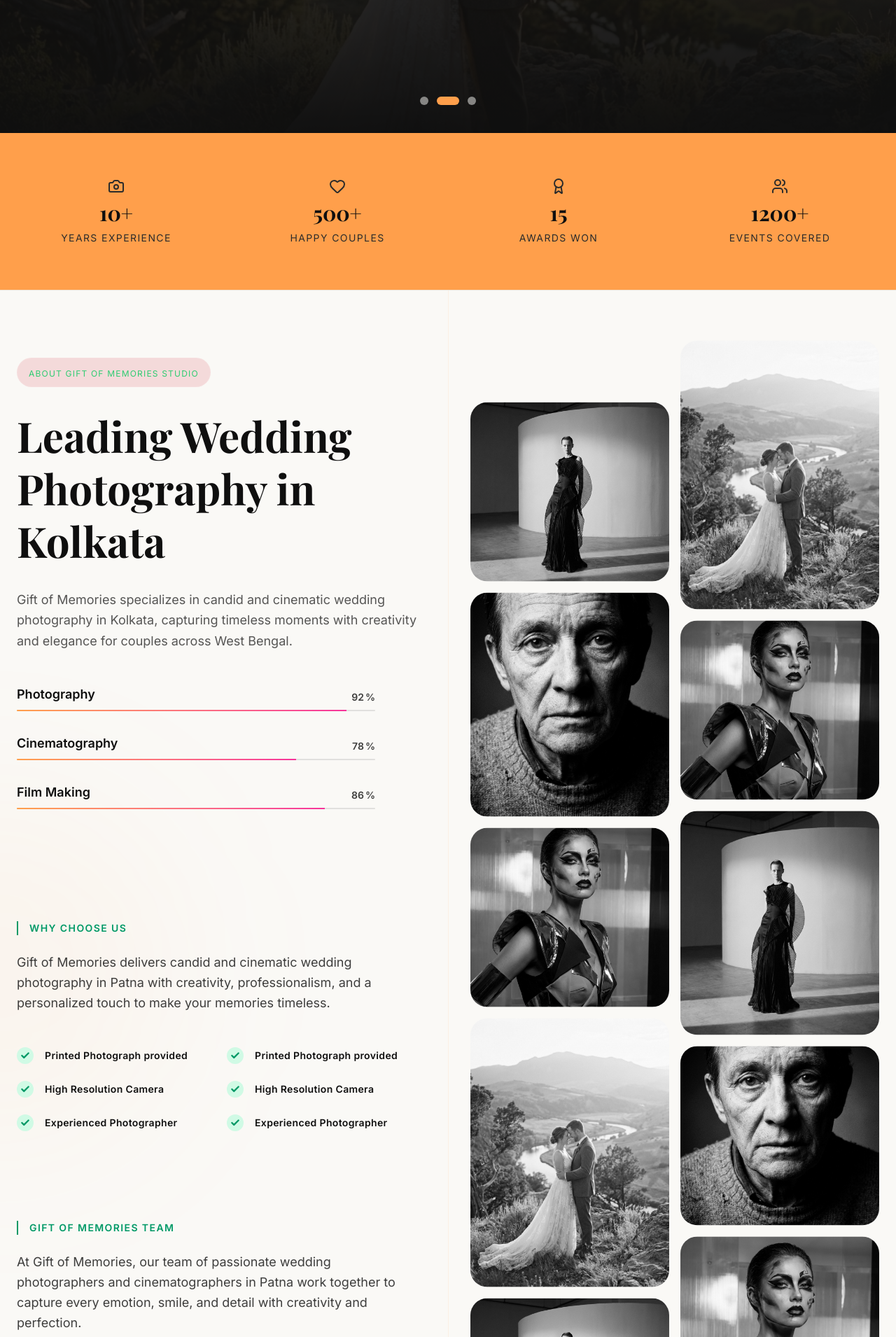
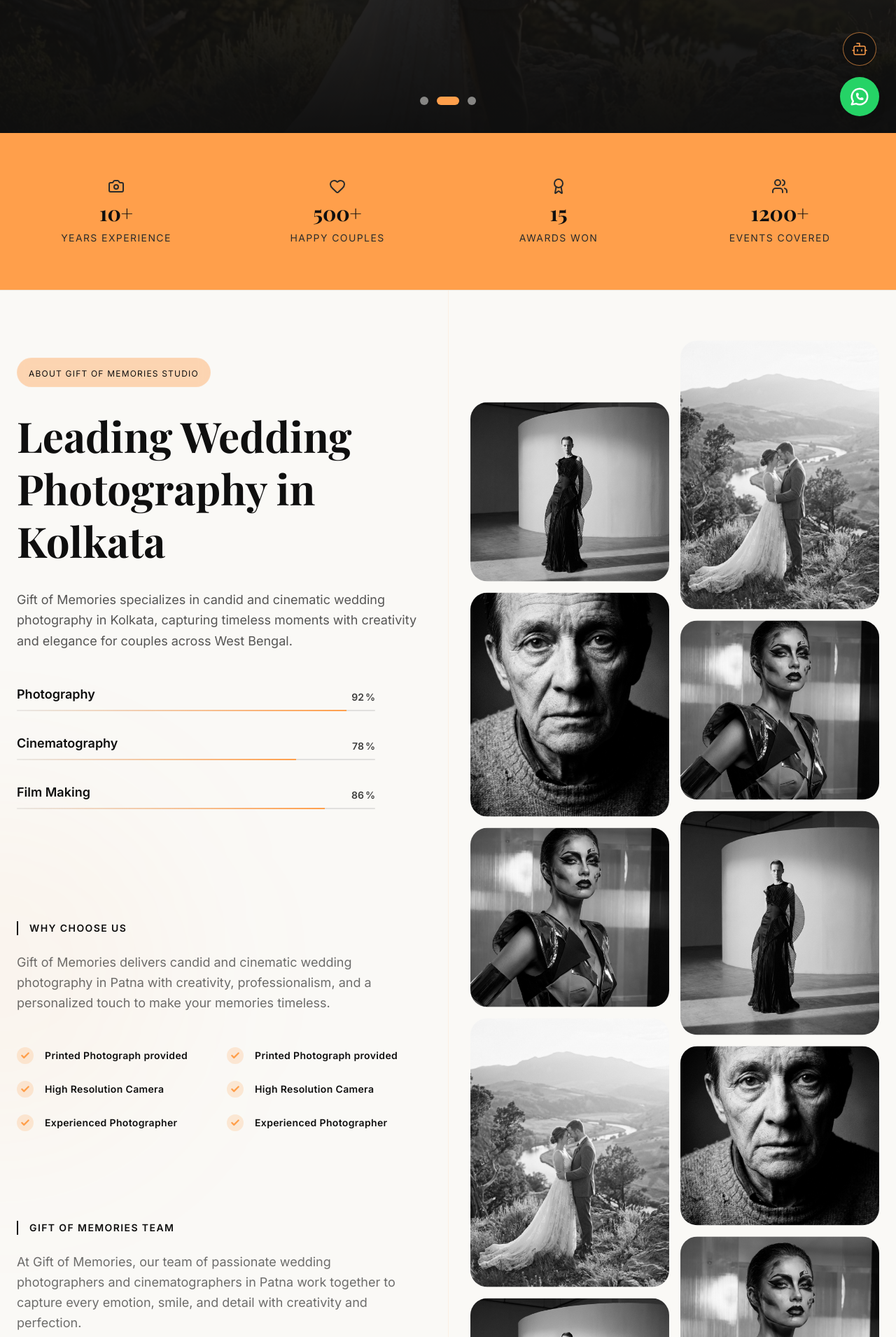
Before and after one commit to arnab0475/giftofmemories, a React (Vite) app in the folder client/: page / in a window 1280 px wide. Shown: the part 610-2520 px from the top of the page at 70% size. Built offline with nearby package versions, Linux system fonts and the light colour scheme; a web font is replaced by a local one.

Commit message:
chore[frontend]: minor changes in about; feat: adding chatbot and whatsapp button

```diff
--- a/client/src/App.jsx
+++ b/client/src/App.jsx
@@ -17,6 +17,7 @@ import ContactPage from "./pages/ContactPage";
 import AboutPage from "./pages/AboutPage";
 import AdminLogin from "./pages/AdminLogin";
 import DashboardPage from "./pages/DashboardPage";
+import FloatingChatButtons from "./components/FloatingChatButtons";
 import { ToastContainer } from "react-toastify";
 import ProtectedRoute from "./components/ProtectedRoute";
 
@@ -52,6 +53,7 @@ const AppContent = () => {
 
       <div className="min-h-screen bg-warm-ivory selection:bg-gold-accent selection:text-white">
         {!shouldHideNavbar && <Navbar />}
+        {!shouldHideNavbar && <FloatingChatButtons />}
         <ToastContainer position="top-center" />
         <main>
           <Routes>
--- a/client/src/components/CombinedSections.jsx
+++ b/client/src/components/CombinedSections.jsx
@@ -70,7 +70,7 @@ const ProgressBar = ({ name, level }) => {
       <div className="h-[2px] w-full bg-charcoal-black/10 rounded-full overflow-hidden">
         <motion.div
           style={{ width }}
-          className="h-full bg-gradient-to-r from-gold-accent to-pink-500"
+          className="h-full bg-gradient-to-r from-warm-ivory/30 to-gold-accent"
         />
       </div>
     </div>
@@ -137,8 +137,8 @@ const CombinedSections = () => {
             viewport={{ once: true, margin: "-100px" }}
             transition={{ duration: 0.8 }}
           >
-            <div className="inline-block px-4 py-2 rounded-full bg-soft-rose border border-white/10 mb-8 backdrop-blur-sm">
-              <span className="text-secondary-cyan text-xs font-inter uppercase tracking-widest text-[#2ECC71]">
+            <div className="inline-block px-4 py-2 rounded-full bg-gold-accent/40 border border-white/10 mb-8 backdrop-blur-sm">
+              <span className="text-charcoal-black text-xs font-inter uppercase tracking-widest">
                 About Gift of Memories Studio
               </span>
             </div>
@@ -168,10 +168,10 @@ const CombinedSections = () => {
             viewport={{ once: true, margin: "-100px" }}
             transition={{ duration: 0.8 }}
           >
-            <span className="text-emerald-600 font-inter text-sm font-bold uppercase tracking-widest block mb-6 px-4 border-l-2 border-emerald-600">
+            <span className="text-charcoal-black font-inter text-sm font-bold uppercase tracking-widest block mb-6 px-4 border-l-2 border-charcoal-black">
               Why Choose Us
             </span>
-            <p className="font-inter text-charcoal-black/80 text-lg leading-relaxed mb-12 max-w-xl">
+            <p className="font-inter text-charcoal-black/60 text-lg leading-relaxed mb-12 max-w-xl">
               Gift of Memories delivers candid and cinematic wedding photography
               in Patna with creativity, professionalism, and a personalized
               touch to make your memories timeless.
@@ -179,7 +179,7 @@ const CombinedSections = () => {
             <div className="grid grid-cols-1 md:grid-cols-2 gap-y-6 gap-x-4">
               {features.map((feature, index) => (
                 <div key={index} className="flex items-center gap-4">
-                  <div className="w-6 h-6 rounded-full bg-emerald-100 flex items-center justify-center flex-shrink-0 text-emerald-600">
+                  <div className="w-6 h-6 rounded-full bg-gold-accent/20 flex items-center justify-center flex-shrink-0 text-gold-accent">
                     <Check size={14} strokeWidth={4} />
                   </div>
                   <span className="font-inter font-bold text-sm tracking-wide text-charcoal-black">
@@ -197,10 +197,10 @@ const CombinedSections = () => {
             viewport={{ once: true, margin: "-100px" }}
             transition={{ duration: 0.8 }}
           >
-            <span className="text-emerald-600 font-inter text-sm font-bold uppercase tracking-widest block mb-6 px-4 border-l-2 border-emerald-600">
+            <span className="text-charcoal-black font-inter text-sm font-bold uppercase tracking-widest block mb-6 px-4 border-l-2 border-charcoal-black">
               Gift of Memories Team
             </span>
-            <p className="font-inter text-charcoal-black/80 text-lg leading-relaxed mb-16 max-w-xl">
+            <p className="font-inter text-charcoal-black/60 text-lg leading-relaxed mb-16 max-w-xl">
               At Gift of Memories, our team of passionate wedding photographers
               and cinematographers in Patna work together to capture every
               emotion, smile, and detail with creativity and perfection.
@@ -217,7 +217,7 @@ const CombinedSections = () => {
                   <p className="text-xs font-bold uppercase tracking-widest text-charcoal-black/70 mb-4">
                     {stat.label}
                   </p>
-                  <div className="w-8 h-1 bg-emerald-600 rounded-full" />
+                  <div className="w-8 h-1 bg-gold-accent rounded-full" />
                 </div>
               ))}
             </div>
--- /dev/null
+++ b/client/src/components/FloatingChatButtons.jsx
@@ -0,0 +1,46 @@
+"use client";
+import React from "react";
+import { MessageCircle, Bot } from "lucide-react";
+import { motion } from "framer-motion";
+import { IconBrandWhatsapp } from "@tabler/icons-react";
+
+const FloatingChatButtons = () => {
+  const whatsappNumber = "911234567890";
+  const whatsappMessage = encodeURIComponent(
+    "Hi, I'm interested in your photography services!"
+  );
+
+  return (
+    <div className="fixed bottom-6 right-6 z-50 flex flex-col gap-4 items-center">
+
+      <motion.button
+        initial={{ scale: 0, opacity: 0 }}
+        animate={{ scale: 1, opacity: 1 }}
+        whileHover={{ scale: 1.1 }}
+        whileTap={{ scale: 0.9 }}
+        className="w-12 h-12 bg-charcoal-black text-gold-accent rounded-full flex items-center justify-center shadow-lg hover:shadow-xl transition-shadow border border-gold-accent/60 cursor-pointer"
+        onClick={() => console.log("Toggle Chatbot")}
+        aria-label="Open Chatbot"
+      >
+        <Bot size={24} strokeWidth={1.5} />
+      </motion.button>
+
+      {/* WhatsApp Button */}
+      <motion.a
+        href={`https://wa.me/${whatsappNumber}?text=${whatsappMessage}`}
+        target="_blank"
+        rel="noopener noreferrer"
+        initial={{ scale: 0, opacity: 0 }}
+        animate={{ scale: 1, opacity: 1 }}
+        whileHover={{ scale: 1.1 }}
+        whileTap={{ scale: 0.9 }}
+        className="w-14 h-14 bg-[#25D366] text-white rounded-full flex items-center justify-center shadow-lg hover:shadow-xl transition-shadow"
+        aria-label="Chat on WhatsApp"
+      >
+        <IconBrandWhatsapp size={30} strokeWidth={2} />
+      </motion.a>
+    </div>
+  );
+};
+
+export default FloatingChatButtons;
--- a/client/src/components/Footer.jsx
+++ b/client/src/components/Footer.jsx
@@ -8,7 +8,7 @@ const Footer = () => {
           {/* Brand */}
           <div className="space-y-6">
             <h2 className="font-playfair text-3xl font-bold tracking-tighter">
-              Gift of Memories<span className="text-gold-accent">.</span>
+              Gift of Memories<span className="text-charcoal-black">.</span>
             </h2>
             <p className="font-inter text-charcoal-black/70 text-sm leading-relaxed max-w-xs">
               Professional photography studio capturing life's most beautiful
--- a/client/src/components/Text-Generate-effect.jsx
+++ b/client/src/components/Text-Generate-effect.jsx
@@ -12,7 +12,8 @@ export const TextGenerateEffect = ({
   const [scope, animate] = useAnimate();
   let wordsArray = words.split(" ");
   useEffect(() => {
-    animate(
+    const enterAnimation = async () => {
+      await animate(
         "span",
         {
           opacity: 1,
@@ -23,6 +24,16 @@ export const TextGenerateEffect = ({
           delay: stagger(0.12),
         }
       );
+      await animate(
+        "span",
+        {
+          color: "var(--color-charcoal-black)",
+        },
+        { duration: 1 }
+      );
+    };
+
+    enterAnimation();
   }, [scope.current]);
 
   const renderWords = () => {
@@ -35,7 +46,7 @@ export const TextGenerateEffect = ({
             {para.split(" ").map((word, idx) => (
               <motion.span
                 key={word + idx + pIdx}
-                className="text-black opacity-0"
+                className="text-slate-gray/40 opacity-0"
                 style={{ filter: filter ? "blur(10px)" : "none" }}
               >
                 {word}{" "}
--- a/client/src/components/about/StorySection.jsx
+++ b/client/src/components/about/StorySection.jsx
@@ -43,7 +43,7 @@ const StorySection = () => {
 
             <div className="mt-10">
               <span className="font-playfair text-2xl text-gold-accent italic">
-                - The Pixonova Team
+                - Gift of Memories Team
               </span>
             </div>
           </motion.div>
--- a/client/src/pages/HomePage.jsx
+++ b/client/src/pages/HomePage.jsx
@@ -75,7 +75,7 @@ const HomePage = () => {
               </p>
               <a
                 href="/services"
-                className="group inline-flex items-center gap-3 px-8 py-4 bg-charcoal-black text-warm-ivory font-inter text-sm font-semibold uppercase tracking-widest rounded-full hover:bg-gold-accent hover:text-charcoal-black transition-all duration-300 shadow-lg hover:shadow-xl"
+                className="group inline-flex items-center gap-3 px-8 py-4 bg-gold-accent text-charcoal-black font-inter text-sm font-semibold uppercase tracking-widest rounded-full hover:bg-charcoal-black hover:text-white transition-all duration-300 shadow-lg hover:shadow-xl"
               >
                 Explore Services
                 <svg
```
Lines whose indentation alone changed are shown as unchanged.
